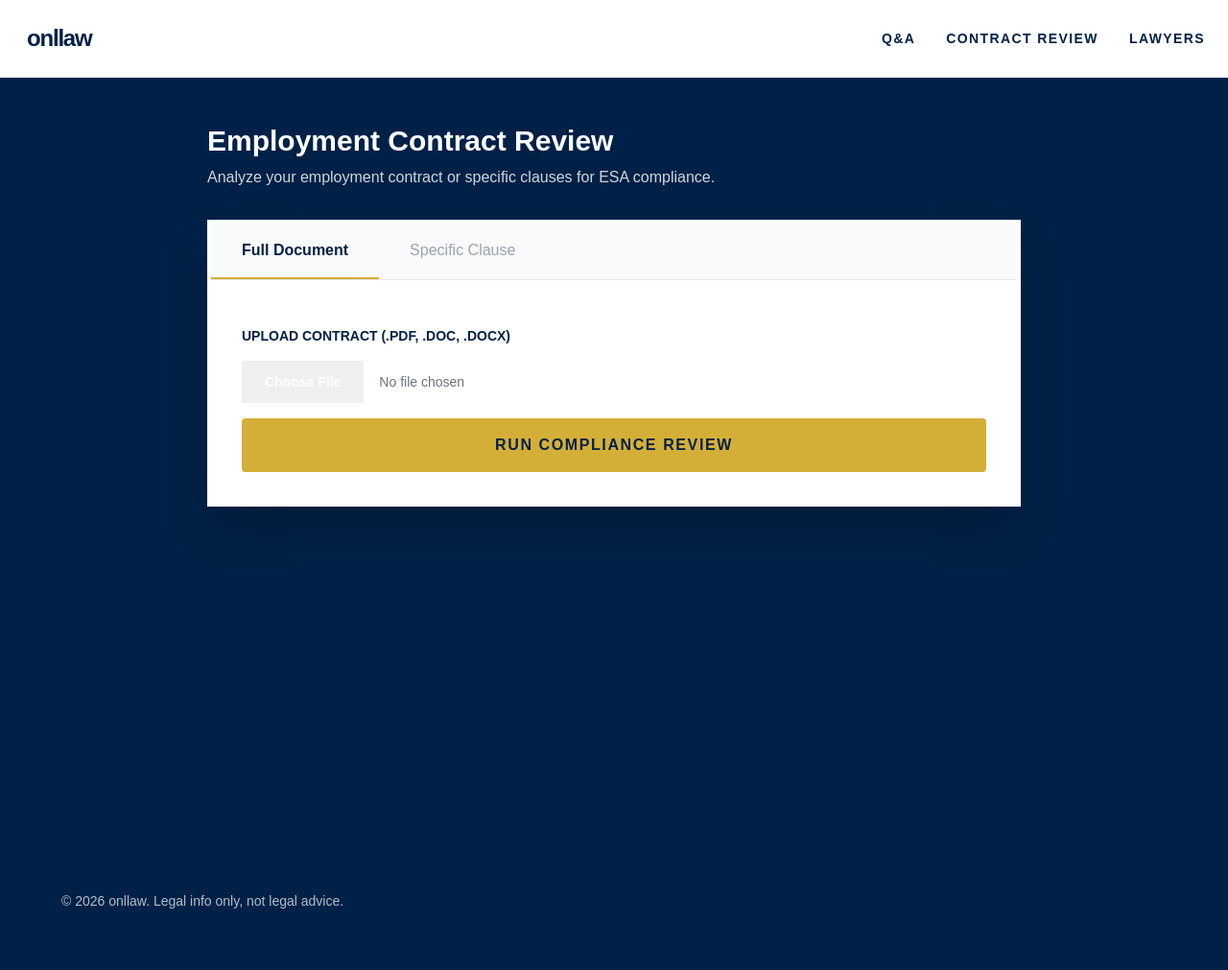
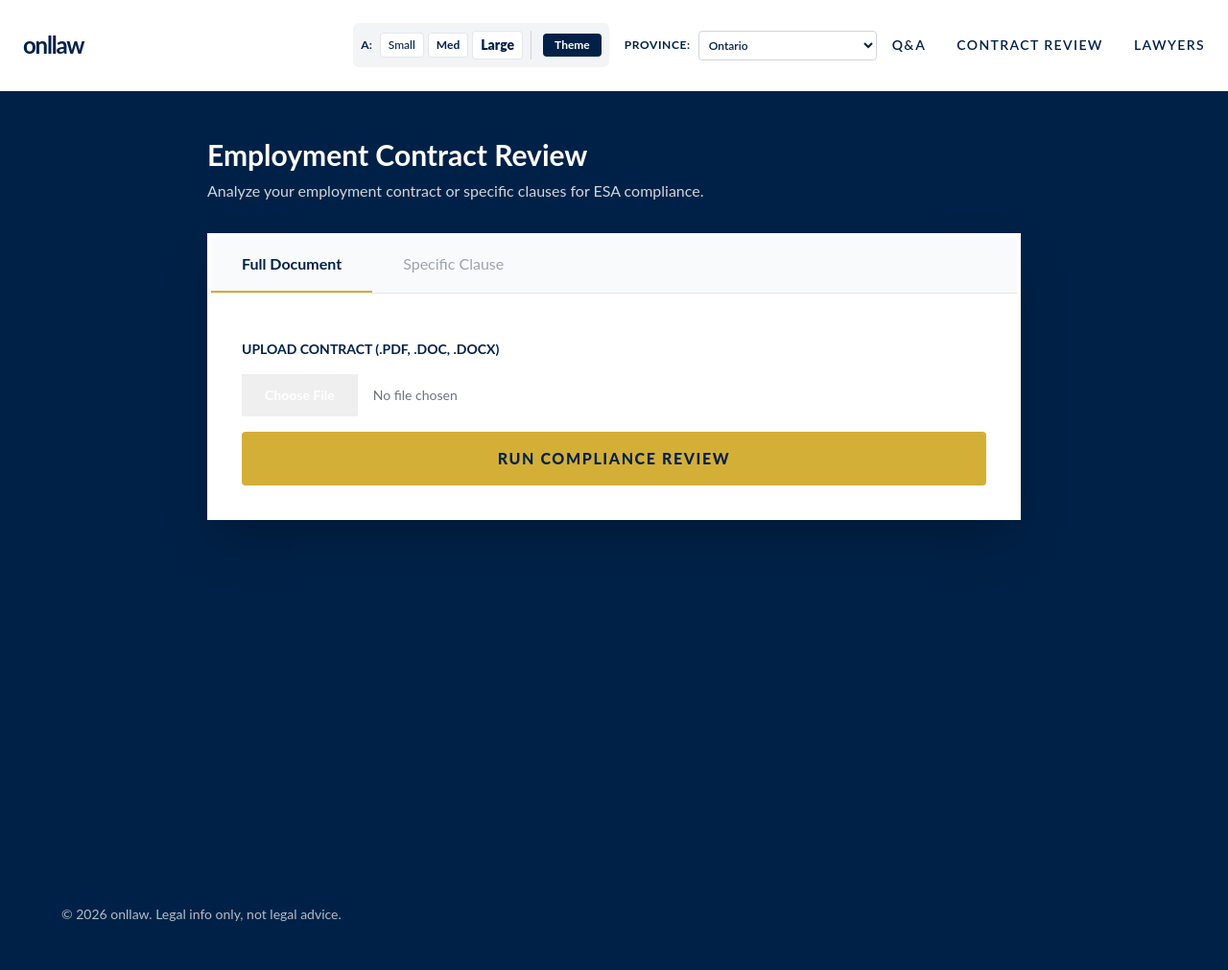
Before and after one commit to edimaudo/onllaw, a FastAPI app: page /audit in a window 1280 px wide. Shown: the whole page at 96% size. Before the commit the page ends 947 px from the top, so only its background shows below. Run offline with FastAPI, Linux system fonts and the light colour scheme; some libraries are stand-ins or nearby versions.

Commit message:
Update base.html

```diff
--- a/templates/base.html
+++ b/templates/base.html
@@ -6,26 +6,51 @@
     <title>{% block title %}onllaw{% endblock %}</title>
     <script src="https://cdn.tailwindcss.com"></script>
     <style>
-        :root { --navy: #002147; --light-gray: #F5F5F5; --gold: #D4AF37; }
-        body { font-family: 'Century Schoolbook Montserrat Lato', sans-serif; background-color: white; color: var(--navy); }
-        h1, h2, h3 { font-family: 'Century Schoolbook Montserrat Lato', sans-serif; }
-        .legal-text { font-family: 'Century Schoolbook Montserrat Lato', serif; }
-        .bg-navy { background-color: var(--navy); }
-        .btn-gold { background-color: var(--gold); color: white; transition: 0.3s; }
-        .btn-gold:hover { background-color: #B8962E; transform: translateY(-1px); }
-        .border-gold { border-color: var(--gold); }
-        /* Ensure the Gold color is defined if Tailwind misses it */
-    .bg-gold {
-        background-color: #D4AF37 !important;
+        /* CSS Variables to handle global accessibility styles */
+        :root {
+            --navy: #002147;
+            --light-gray: #F5F5F5;
+            --gold: #D4AF37;
+            --gold-hover: #B8962E;
+
+            /* Theme defaults (Light Mode) */
+            --bg-primary: #ffffff;
+            --text-primary: #002147;
+            --bg-card: #f9fafb;
+            --border-color: #e5e7eb;
         }
 
-    /* Force the button to look like a high-action element */
+        /* Dark Mode variables - applied to content pages */
+        .dark-theme {
+            --bg-primary: #0a192f;
+            --text-primary: #f3f4f6;
+            --bg-card: #112240;
+            --border-color: #30363d;
+        }
+
+        /* Dynamic Font Sizing classes */
+        .font-size-small { font-size: 14px; }
+        .font-size-medium { font-size: 16px; }
+        .font-size-large { font-size: 19px; }
+
+        body {
+            font-family: 'Century Schoolbook', 'Montserrat', 'Lato', sans-serif;
+            background-color: var(--bg-primary);
+            color: var(--text-primary);
+            transition: background-color 0.3s, color 0.3s, font-size 0.2s;
+        }
+
+        .bg-navy { background-color: var(--navy); }
+        .btn-gold { background-color: var(--gold); color: #002147; transition: 0.3s; }
+        .btn-gold:hover { background-color: var(--gold-hover); transform: translateY(-1px); }
+        .border-gold { border-color: var(--gold); }
+
         #submitBtn {
             display: block;
             width: 100%;
             padding: 1rem;
             border-radius: 4px;
-        color: #002147; /* Navy text */
+            color: #002147;
             font-weight: 800;
             text-transform: uppercase;
             letter-spacing: 0.1em;
@@ -33,38 +58,114 @@
             border: none;
             transition: all 0.2s ease;
         }
+        #submitBtn:hover { filter: brightness(1.1); transform: translateY(-1px); }
+        #submitBtn:disabled { background-color: #cccccc !important; cursor: not-allowed; }
 
-    #submitBtn:hover {
-        filter: brightness(1.1);
-        transform: translateY(-1px);
-    }
-
-    #submitBtn:disabled {
-        background-color: #cccccc !important;
-        cursor: not-allowed;
+        /* WCAG Focus outline helper */
+        *:focus-visible {
+            outline: 3px solid var(--gold) !important;
+            outline-offset: 2px;
         }
     </style>
 </head>
-<body class="flex flex-col min-h-screen">
-    <nav class="p-6 bg-white border-b border-gray-100 flex justify-between items-center sticky top-0 z-50">
-        <a href="/" class="text-2xl font-bold tracking-tighter text-navy flex items-center">
-            <span class="text-gold mr-1"></span> onllaw
+<body class="flex flex-col min-h-screen font-size-medium">
+
+    <a href="#main-content" class="sr-only focus:not-sr-only focus:absolute focus:p-4 focus:bg-white focus:text-navy focus:z-50 border-2 border-gold">
+        Skip to main content
     </a>
-        <div class="space-x-8 font-semibold text-sm uppercase tracking-widest hidden md:flex text-navy">
-            <a href="qa" class="hover:text-[var(--gold)] transition duration-300">Q&A</a>
-            <a href="/audit" class="hover:text-[var(--gold)] transition duration-300">Contract Review</a>
-            <a href="/lawyers" class="hover:text-[var(--gold)] transition duration-300">Lawyers</a>
+
+    <nav class="p-4 md:p-6 bg-white border-b border-gray-100 flex flex-wrap justify-between items-center sticky top-0 z-50">
+        <a href="/" class="text-2xl font-bold tracking-tighter text-[#002147] flex items-center" aria-label="onllaw Home">
+            onllaw
+        </a>
+
+        <div class="flex flex-wrap items-center gap-4 mt-4 md:mt-0 w-full md:w-auto justify-between md:justify-end">
+
+            <div class="flex items-center gap-3 bg-gray-100 p-2 rounded-md" role="region" aria-label="Accessibility Controls">
+                <div class="flex items-center gap-1 border-r border-gray-300 pr-2">
+                    <span class="text-xs font-bold text-[#002147] mr-1" id="fs-label">A:</span>
+                    <button onclick="changeFontSize('small')" class="px-2 py-1 text-xs font-medium bg-white rounded border hover:bg-gray-200 text-[#002147]" aria-describedby="fs-label">Small</button>
+                    <button onclick="changeFontSize('medium')" class="px-2 py-1 text-xs font-bold bg-white rounded border hover:bg-gray-200 text-[#002147]" aria-describedby="fs-label">Med</button>
+                    <button onclick="changeFontSize('large')" class="px-2 py-1 text-sm font-black bg-white rounded border hover:bg-gray-200 text-[#002147]" aria-describedby="fs-label">Large</button>
+                </div>
+
+                <button id="theme-toggle" onclick="toggleTheme()" class="px-3 py-1 text-xs font-bold bg-[#002147] text-white rounded hover:bg-opacity-90" aria-label="Toggle dark and light mode">
+                    Theme
+                </button>
+            </div>
+
+            <div id="province-selector-container" class="flex items-center gap-2">
+                <label for="province-select" class="text-xs font-bold uppercase tracking-wider text-[#002147]">Province:</label>
+                <select id="province-select" class="p-1.5 text-xs font-semibold bg-white border border-gray-300 rounded text-[#002147] focus:border-gold">
+                    <option value="AB">Alberta</option>
+                    <option value="BC">British Columbia</option>
+                    <option value="MB">Manitoba</option>
+                    <option value="NB">New Brunswick</option>
+                    <option value="NL">Newfoundland and Labrador</option>
+                    <option value="NS">Nova Scotia</option>
+                    <option value="ON" selected>Ontario</option>
+                    <option value="PE">Prince Edward Island</option>
+                    <option value="QC">Quebec</option>
+                    <option value="SK">Saskatchewan</option>
+                </select>
+            </div>
+
+            <div class="space-x-4 md:space-x-8 font-semibold text-sm uppercase tracking-widest flex text-[#002147]">
+                <a href="qa" class="hover:text-[#D4AF37] transition duration-300">Q&A</a>
+                <a href="/audit" class="hover:text-[#D4AF37] transition duration-300">Contract Review</a>
+                <a href="/lawyers" class="hover:text-[#D4AF37] transition duration-300">Lawyers</a>
+            </div>
         </div>
     </nav>
 
-    <main class="flex-grow">
+    <main class="flex-grow" id="main-content">
         {% block content %}{% endblock %}
     </main>
 
-    <footer class="bg-navy text-white py-12 px-6">
-        <div class="max-w-6xl mx-auto flex flex-col md:flex-row justify-between items-center">
+    <footer class="bg-[#002147] text-white py-12 px-6">
+        <div class="max-w-6xl mx-auto flex flex-col md:flex-row justify-between items-center gap-4">
             <p class="text-sm opacity-70">© 2026 onllaw. Legal info only, not legal advice.</p>
         </div>
     </footer>
+
+    <script>
+        // Check current page to conditionally hide the province dropdown on index.html
+        window.addEventListener('DOMContentLoaded', () => {
+            const path = window.location.pathname;
+            if (path === '/' || path.endsWith('index.html') || path === '') {
+                const container = document.getElementById('province-selector-container');
+                if (container) container.style.setProperty('display', 'none', 'important');
+            }
+
+            // Rehydrate accessibility options from localStorage if saved
+            const savedSize = localStorage.getItem('preferred-font-size');
+            if (savedSize) changeFontSize(savedSize);
+
+            const savedTheme = localStorage.getItem('preferred-theme');
+            if (savedTheme === 'dark') {
+                // Ensure page isn't index.html before loading dark mode
+                if (!(path === '/' || path.endsWith('index.html') || path === '')) {
+                    document.documentElement.classList.add('dark-theme');
+                }
+            }
+        });
+
+        function changeFontSize(size) {
+            const body = document.body;
+            body.classList.remove('font-size-small', 'font-size-medium', 'font-size-large');
+            body.classList.add(`font-size-${size}`);
+            localStorage.setItem('preferred-font-size', size);
+        }
+
+        function toggleTheme() {
+            // Prevent theme changing on index.html per requirements
+            const path = window.location.pathname;
+            if (path === '/' || path.endsWith('index.html') || path === '') {
+                return;
+            }
+            const isDark = document.documentElement.classList.toggle('dark-theme');
+            localStorage.setItem('preferred-theme', isDark ? 'dark' : 'light');
+        }
+    </script>
 </body>
 </html>
```
Lines whose indentation alone changed are shown as unchanged.
